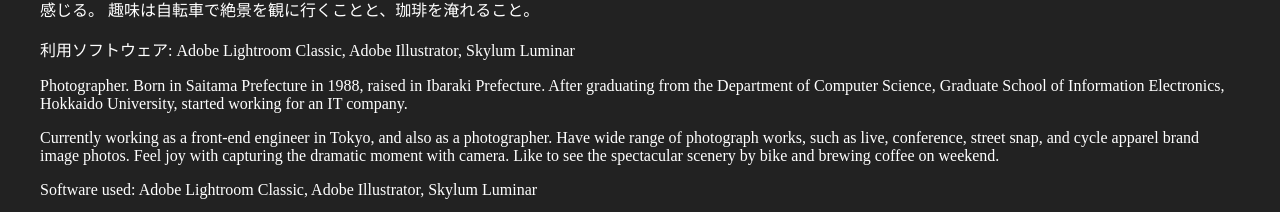
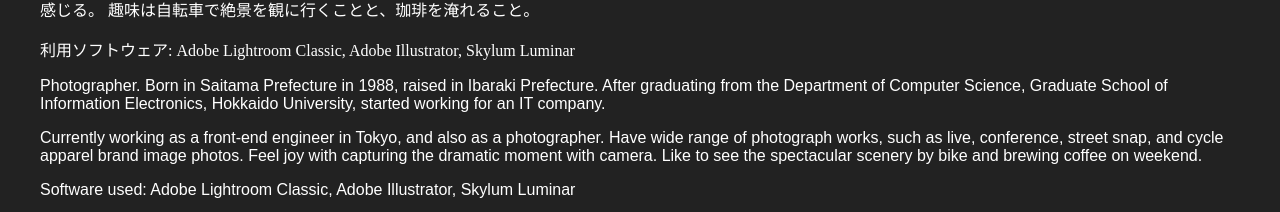
Before and after one commit to ryotak3/portfolio-s, a Nuxt app: page /about in a window 1280 px wide. Shown: the part 586-798 px from the top of the page. Built offline with nearby package versions, Linux system fonts and the light colour scheme.

Commit message:
フォント変更

```diff
--- a/layouts/default.vue
+++ b/layouts/default.vue
@@ -3,24 +3,24 @@
     <b-navbar class="is-primary is-fixed-top" transparent="true">
       <template slot="brand">
         <b-navbar-item tag="router-link" :to="{ path: '/' }">
-          <p>weekendcycler</p>
+          <p>Weekendcycler</p>
           <!-- <img class="logoimg" src="~assets/weekendcycler_logo_min.png" alt="weekendcycler" /> -->
         </b-navbar-item>
       </template>
       <template slot="end">
-        <b-navbar-dropdown label="PHOTOGRAPHY">
-          <b-navbar-item href="/photography?v=portrait">portrait</b-navbar-item>
-          <b-navbar-item href="/photography?v=street">street</b-navbar-item>
-          <b-navbar-item href="/photography?v=landscape">landscape</b-navbar-item>
-          <b-navbar-item href="/photography?v=cycling">cycling</b-navbar-item>
-          <b-navbar-item href="/photography?v=live">live</b-navbar-item>
-          <b-navbar-item href="/photography?v=stilllife">still life</b-navbar-item>
+        <b-navbar-dropdown label="Photography">
+          <b-navbar-item href="/photography?v=portrait">Portrait</b-navbar-item>
+          <b-navbar-item href="/photography?v=street">Street</b-navbar-item>
+          <b-navbar-item href="/photography?v=landscape">Landscape</b-navbar-item>
+          <b-navbar-item href="/photography?v=cycling">Cycling</b-navbar-item>
+          <b-navbar-item href="/photography?v=live">Live</b-navbar-item>
+          <b-navbar-item href="/photography?v=stilllife">Still Life</b-navbar-item>
         </b-navbar-dropdown>
-        <b-navbar-item href="http://weekendcycler.hateblo.jp/">BLOG</b-navbar-item>
-        <b-navbar-item href="https://weekenders.fm/">PODCAST</b-navbar-item>
-        <b-navbar-item href="/biography">BIOGRAPHY</b-navbar-item>
-        <b-navbar-item href="/about">ABOUT</b-navbar-item>
-        <b-navbar-item href="mailto:weekendcycler1015@gmail.com">CONTACT</b-navbar-item>
+        <b-navbar-item href="http://weekendcycler.hateblo.jp/">Blog</b-navbar-item>
+        <b-navbar-item href="https://weekenders.fm/">Podcast</b-navbar-item>
+        <b-navbar-item href="/biography">Biography</b-navbar-item>
+        <b-navbar-item href="/about">About</b-navbar-item>
+        <b-navbar-item href="mailto:weekendcycler1015@gmail.com">Contact</b-navbar-item>
         <b-navbar-item href="https://twitter.com/weekendcycler">
           <b-icon icon="twitter" size="is-small" class="icon"></b-icon>
         </b-navbar-item>
@@ -67,11 +67,19 @@
 
 body {
   color: #ffffff;
+  font-family: din-2014, sans-serif;
+  font-style: normal;
+  font-weight: 400;
 }
 
-p {
-  font-family: 'Avenir', 'Corbel', '游明朝', 'YuMincho',
-    'Hiragino Mincho ProN W3', 'ヒラギノ明朝 ProN W3';
+div.jp {
+  font-family: '游明朝', 'YuMincho', 'Hiragino Mincho ProN W3',
+    'ヒラギノ明朝 ProN W3';
+}
+div.en {
+  font-family: din-2014, sans-serif;
+  font-style: normal;
+  font-weight: 400;
 }
 span {
   color: #ffffff;
--- a/nuxt.config.js
+++ b/nuxt.config.js
@@ -27,7 +27,10 @@
         content: process.env.npm_package_description || ''
       }
     ],
-    link: [{ rel: 'icon', type: 'image/x-icon', href: '/favicon.png' }]
+    link: [
+      { rel: 'icon', type: 'image/x-icon', href: '/favicon.png' },
+      { rel: 'stylesheet', href: 'https://use.typekit.net/xot3klo.css' }
+    ]
   },
   /*
    ** Customize the progress-bar color
--- a/pages/about/index.vue
+++ b/pages/about/index.vue
@@ -9,7 +9,7 @@
           <img src="~assets/about.jpg" />
         </div>
         <div class="column">
-          <div class="container">
+          <div class="container jp">
             <p>
               写真家。1988年埼玉県生まれ、茨城県育ち。
               北海道大学大学院情報エレクトロニクス学科コンピュータサイエンス専攻を卒業後、IT企業に就職。現在は東京都内でフロントエンドエンジニアとして働く傍ら、写真家としても活動。
@@ -24,7 +24,7 @@
               Skylum Luminar
             </p>
           </div>
-          <div class="container">
+          <div class="container en">
             <p>
               Photographer. Born in Saitama Prefecture in 1988, raised in
               Ibaraki Prefecture. After graduating from the Department of
```
